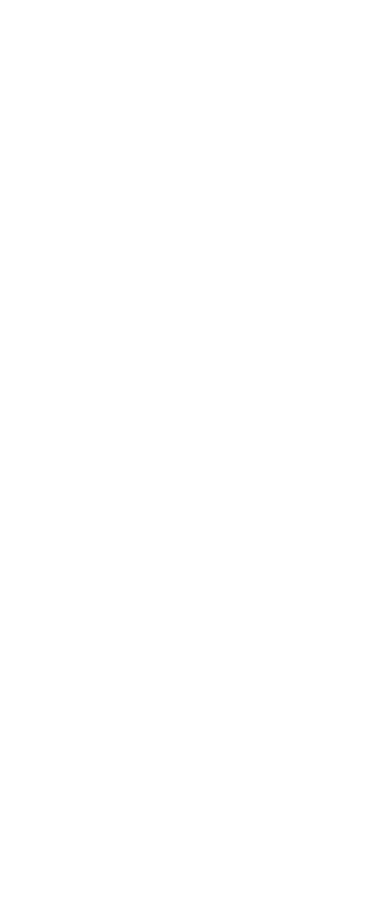
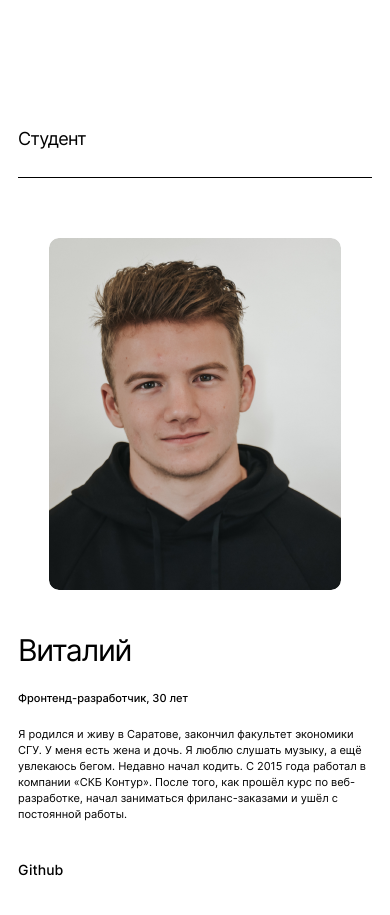
Before and after one commit to Hisime/movies-explorer-frontend, a React (Create React App) app: page / in a window 390 px wide. Shown: the part 1180-2095 px from the top of the page. Before the commit the page ends 1239 px from the top, so only its background shows below. Built offline with nearby package versions, Linux system fonts and the light colour scheme.

Commit message:
AboutMe block

```diff
--- /dev/null
+++ b/src/components/AboutMe/AboutMe.css
@@ -0,0 +1,122 @@
+.about-me {
+    padding-top: 110px;
+    padding-bottom: 100px;
+}
+
+.about-me__block {
+    display: flex;
+    justify-content: space-between;
+    padding-top: 66px;
+    gap: 40px 49px;
+}
+
+.about-me__left {
+    display: flex;
+    flex-direction: column;
+    max-width: 600px;
+}
+
+.about-me__link {
+    margin-top: auto;
+    font-size: 14px;
+    font-weight: 500;
+    text-decoration: none;
+    color: #000;
+    transition: opacity 0.5s;
+    align-self: flex-start;
+}
+
+.about-me__link:hover {
+    opacity: 0.5;
+}
+
+.about-me__photo {
+    border-radius: 10px;
+    max-width: 270px;
+}
+
+.about-me__name {
+    margin-top: 0;
+    margin-bottom: 18px;
+    font-size: 50px;
+    font-weight: 400;
+    line-height: 58px;
+    letter-spacing: -2px;
+}
+
+.about-me__profession {
+    margin-top: 0;
+    margin-bottom: 26px;
+    font-size: 18px;
+    font-weight: 500;
+    line-height: 20px;
+}
+
+.about-me__text {
+    margin: 0;
+    font-size: 14px;
+    line-height: 22px;
+}
+
+@media screen and (max-width: 768px) {
+    .about-me {
+        padding-top: 90px;
+        padding-bottom: 90px;
+    }
+    .about-me__name {
+        margin-bottom: 16px;
+        font-size: 40px;
+        line-height: 40px;
+        letter-spacing: -1.6px;
+    }
+    .about-me__profession {
+        margin-bottom: 20px;
+        font-size: 12px;
+        font-weight: 500;
+        line-height: 18px;
+    }
+    .about-me__text {
+        font-size: 12px;
+        line-height: 18px;
+    }
+    .about-me__photo {
+        max-width: 255px;
+    }
+
+}
+
+@media screen and (max-width: 600px) {
+    .about-me {
+        padding-top: 70px;
+        padding-bottom: 70px;
+    }
+    .about-me__block {
+        padding-top: 60px;
+        flex-direction: column;
+        align-items: center;
+    }
+    .about-me__photo {
+        order: 1;
+        max-width: 292px;
+    }
+    .about-me__left {
+        order: 2;
+    }
+    .about-me__name {
+        margin-bottom: 20px;
+        font-size: 30px;
+        letter-spacing: -1.2px;
+    }
+    .about-me__profession {
+        font-size: 11px;
+        font-weight: 500;
+        line-height: 16px;
+    }
+    .about-me__text {
+        font-size: 11px;
+        line-height: 16px;
+    }
+    .about-me__link {
+        margin-top: 40px;
+    }
+}
--- /dev/null
+++ b/src/components/AboutMe/AboutMe.js
@@ -0,0 +1,23 @@
+import './AboutMe.css';
+import BlockTitle from "../BlockTitle/BlockTitle";
+
+function AboutMe() {
+    return (
+        <section className="about-me block-wrapper">
+            <BlockTitle titleText="Студент"/>
+            <div className="about-me__block">
+                <div className="about-me__left">
+                    <h3 className="about-me__name">Виталий</h3>
+                    <p className="about-me__profession">Фронтенд-разработчик, 30 лет</p>
+                    <p className="about-me__text">Я родился и живу в Саратове, закончил факультет экономики СГУ. У меня есть жена
+                        и дочь. Я люблю слушать музыку, а ещё увлекаюсь бегом. Недавно начал кодить. С 2015 года работал в компании «СКБ Контур». После того, как прошёл курс по веб-разработке, начал заниматься фриланс-заказами и ушёл с постоянной работы.</p>
+                    <a className="about-me__link" href="#">Github</a>
+                </div>
+                <img className="about-me__photo" src={require('./../../images/pic__COLOR_pic.png')} alt="Фото профиля"/>
+            </div>
+
+        </section>
+    );
+}
+
+export default AboutMe;
--- a/src/components/Main/Main.js
+++ b/src/components/Main/Main.js
@@ -1,12 +1,14 @@
 import './Main.css';
 import AboutProject from "../AboutProject/AboutProject";
 import Techs from "../Techs/Techs";
+import AboutMe from "../AboutMe/AboutMe";
 
 function Main() {
     return (
     <main>
         <AboutProject/>
         <Techs/>
+        <AboutMe/>
     </main>
     );
 }
```
Also changed, not shown: src/images/pic__COLOR_pic.png (added), src/images/test.jpg (added).
